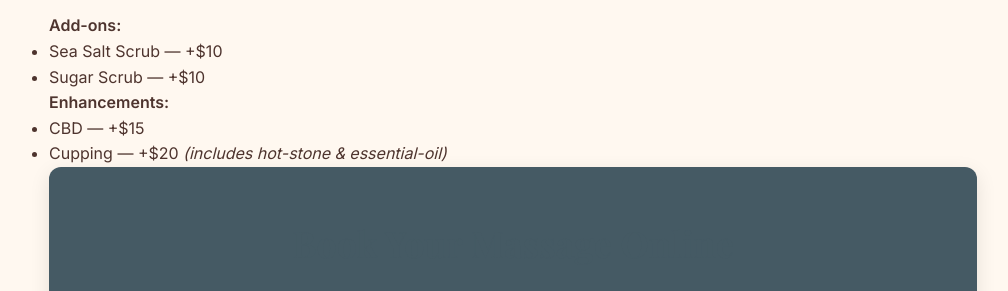
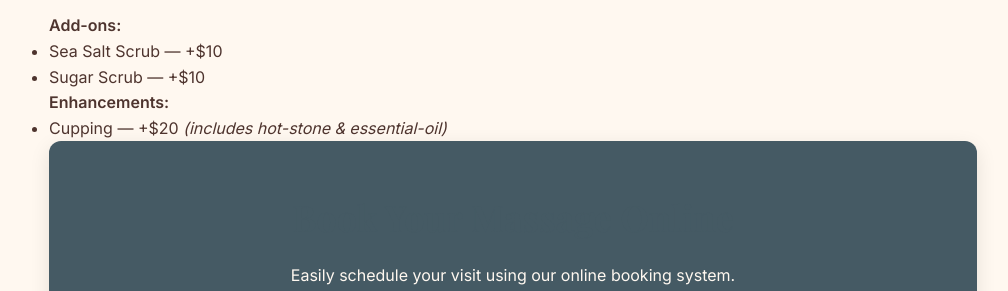
Before and after one commit to CanyonLi/Oriental-Reflexology-TX, a plain HTML site: page index.html in a window 1280 px wide. Shown: the part 2982-3273 px from the top of the page, without its empty margins (127-1135 px from the left). Drawn offline with nearby package versions, Linux system fonts and the light colour scheme.

Commit message:
Add files via upload

```diff
--- a/index.html
+++ b/index.html
@@ -267,7 +267,7 @@
       <h4>Add-ons:</h4>
       <ul><li>Sea Salt Scrub — +$10</li><li>Sugar Scrub — +$10</li></ul>
       <h4>Enhancements:</h4>
-      <ul><li>CBD — +$15</li><li>Cupping — +$20 <em>(includes hot-stone &amp; essential-oil)</em></li></ul>
+      <ul><li>Cupping — +$20 <em>(includes hot-stone &amp; essential-oil)</em></li></ul>
     </section>
 
     <!-- Booking -->
```
